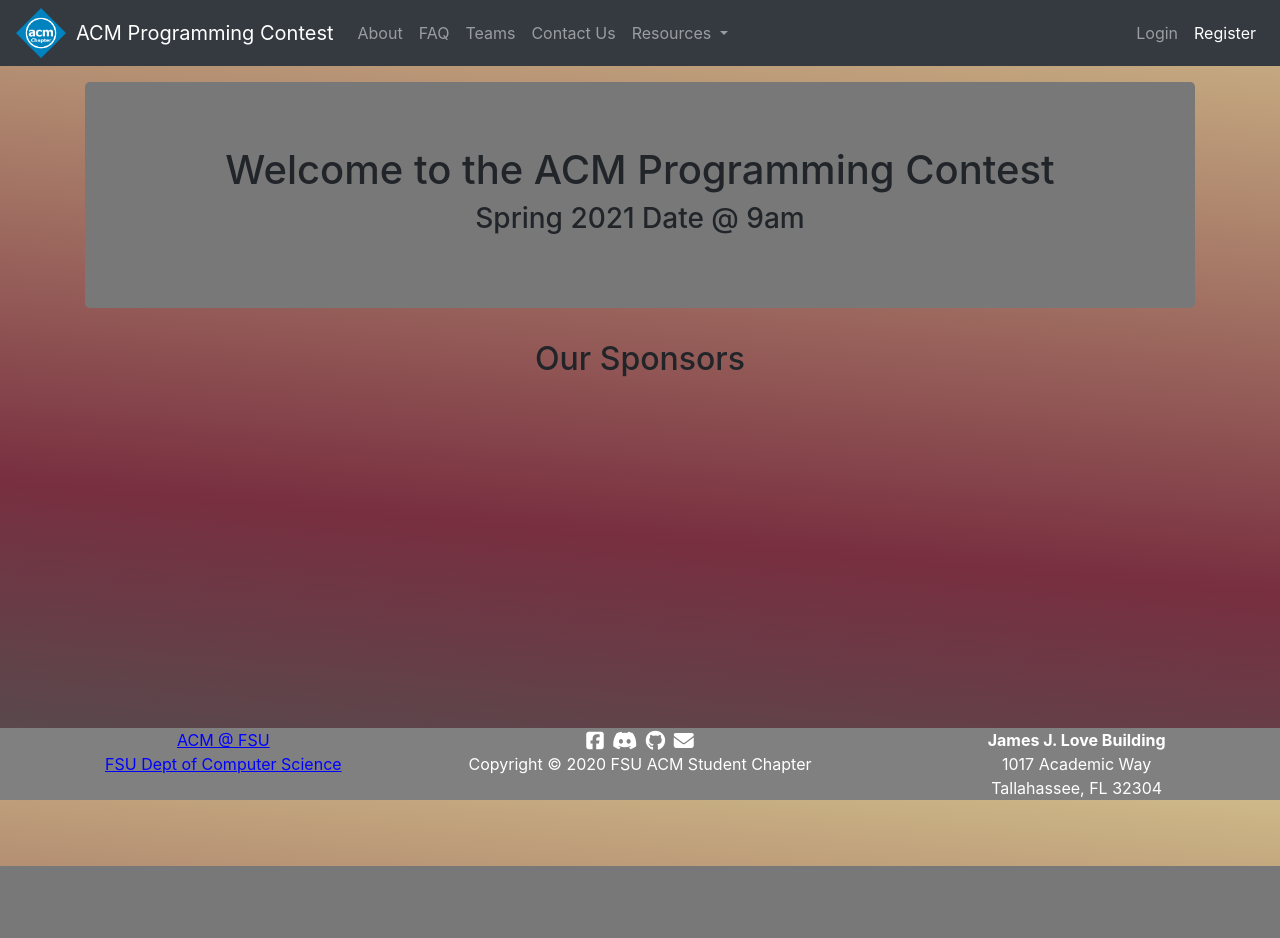
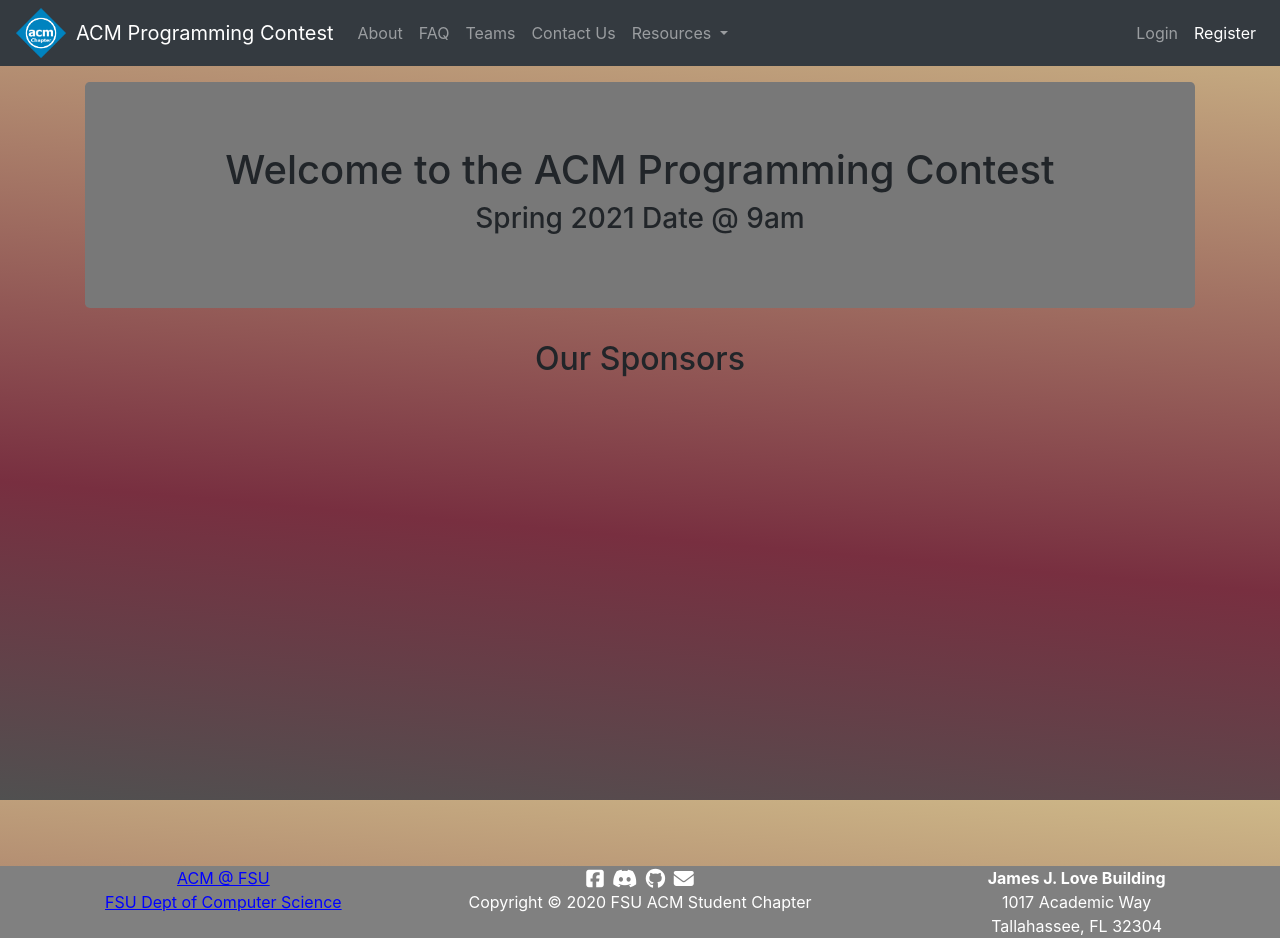
Before and after one commit to mmcinnestaylor/Programming-Contest-Suite, a Django app: page / in a window 1280 px wide. Before the commit the page ends 866 px from the top, so only its background shows below. Run offline with Django 3.2, Linux system fonts and the light colour scheme; some libraries are stand-ins or nearby versions.

Commit message:
css tweaks

```diff
--- a/src/core/static/core/css/base.css
+++ b/src/core/static/core/css/base.css
@@ -1,4 +1,6 @@
 html{
+  background: rgb(80,80,80);
+  background: linear-gradient(5deg, rgba(80,80,80,1) 0%, rgba(120,47,64,1) 35%, rgba(206,184,136,1) 100%);
   font-size: 1rem;
   height: 100%;
 }
--- a/src/static/core/css/base.css
+++ b/src/static/core/css/base.css
@@ -1,4 +1,6 @@
-html, body {
+html{
+  background: rgb(80,80,80);
+  background: linear-gradient(5deg, rgba(80,80,80,1) 0%, rgba(120,47,64,1) 35%, rgba(206,184,136,1) 100%);
   font-size: 1rem;
   height: 100%;
 }
@@ -23,9 +25,10 @@ html, body {
 body {
   background: rgb(80,80,80);
   background: linear-gradient(5deg, rgba(80,80,80,1) 0%, rgba(120,47,64,1) 35%, rgba(206,184,136,1) 100%);
+  height: 100%;
 }
 footer {
-  position: fixed;
+  /*position: fixed;*/
   left: 0;
   bottom: 0;
   width: 100%;
```
